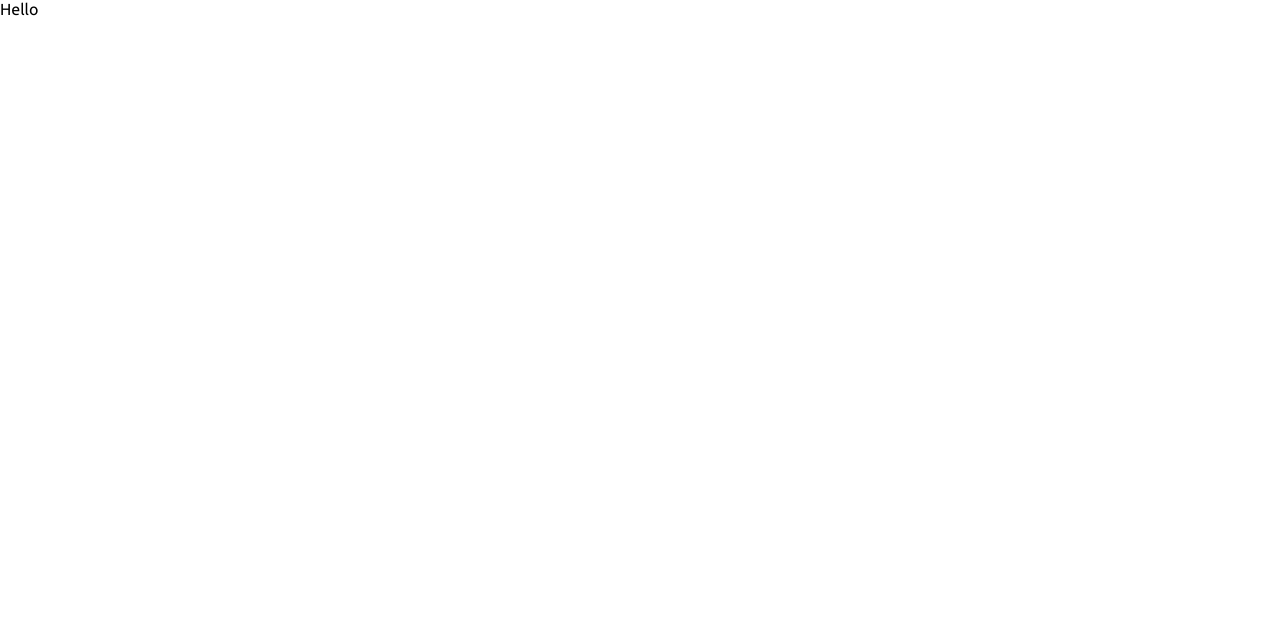
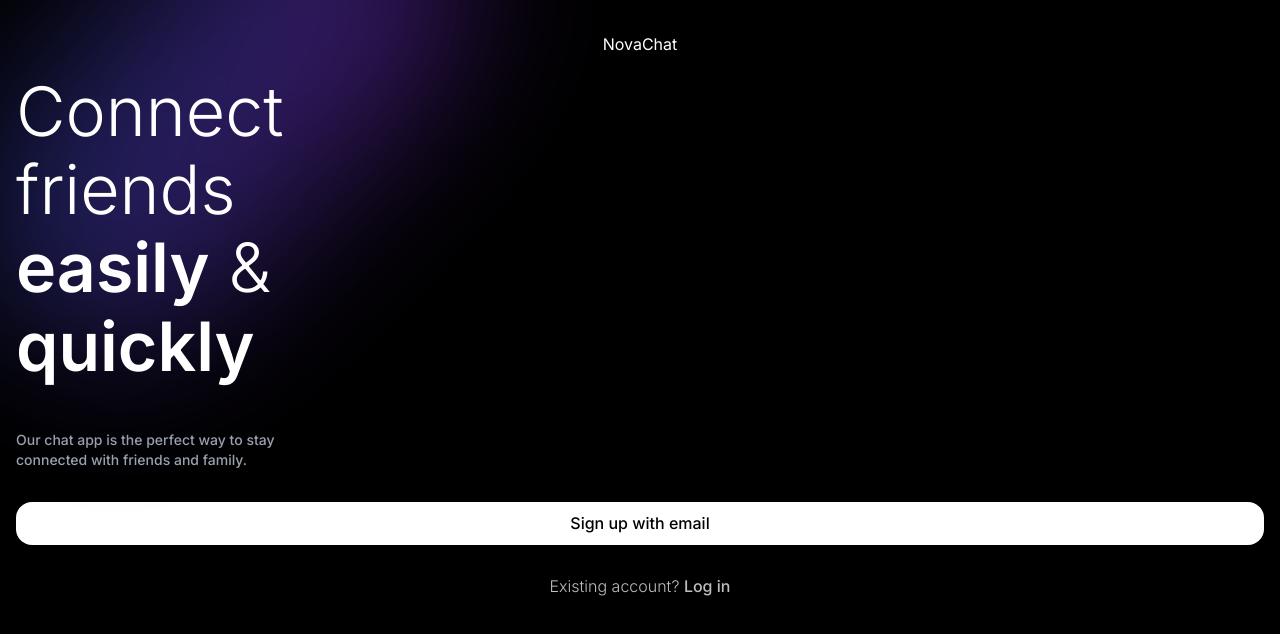
Before and after one commit to patrick-ddeus/novachat-frontend, a Next.js app: page / in a window 1280 px wide. Shown: the top 634 px of the page. Built offline with nearby package versions, Linux system fonts and the light colour scheme.

Commit message:
feat: finish main page design

```diff
--- a/app/components/Button/index.tsx
+++ b/app/components/Button/index.tsx
@@ -1,12 +1,24 @@
+"use client"
 import React from 'react';
 
 interface IButtonProps {
   label: string;
+  onClick?: () => void;
+  isLight?: boolean;
 }
 
-const Button: React.FC<IButtonProps> = ({ label }) => {
+const Button: React.FC<IButtonProps> = (props) => {
+  const { label, isLight = false, onClick } = props;
+
   return (
-    <button className="w-full max-[327px] bg-[#24786d] rounded-2xl border-none p-3 text-lime-50">
+    <button
+      onClick={onClick}
+      className={`w-full max-[327px] ${
+        isLight ? 'bg-[#fff]' : 'bg-[#24786d]'
+      }  rounded-2xl border-none p-3  ${
+        isLight ? 'text-black' : 'text-lime-50'
+      } font-medium cursor-pointer`}
+    >
       {label}
     </button>
   );
--- a/app/layout.tsx
+++ b/app/layout.tsx
@@ -16,7 +16,9 @@ export default function RootLayout({
 }) {
   return (
     <html lang="en">
-      <body className={ubuntu.className}>{children}</body>
+      <body className={ubuntu.className} >
+        {children}
+      </body>
     </html>
   );
 }
--- /dev/null
+++ b/app/login/layout.tsx
@@ -0,0 +1,16 @@
+export const metadata = {
+  title: 'Next.js',
+  description: 'Generated by Next.js',
+}
+
+export default function RootLayout({
+  children,
+}: {
+  children: React.ReactNode
+}) {
+  return (
+    <html lang="en">
+      <body>{children}</body>
+    </html>
+  )
+}
--- a/app/login/page.tsx
+++ b/app/login/page.tsx
@@ -1,3 +1,4 @@
+"use client"
 import React from 'react';
 import AuthInput from '../components/AuthInput';
 import Button from '../components/Button';
--- a/app/page.tsx
+++ b/app/page.tsx
@@ -1,5 +1,42 @@
-import Image from 'next/image';
+'use client';
+import { Inter } from 'next/font/google';
+import { useRouter } from 'next/navigation';
+
+import Button from './components/Button';
+import Link from 'next/link';
+const inter = Inter({ subsets: ['latin'] });
 
 export default function Home() {
-  return <div>Hello</div>;
+  const router = useRouter();
+
+  return (
+    <div
+      className={`bg-black min-h-screen relative p-4 overflow-hidden ${inter.className}`}
+    >
+      <p className="text-white text-base text-center block my-4">NovaChat</p>
+      <div className="absolute rounded-full left-[-70px] top-[-40px] w-[580px] h-[280px] rotate-[134deg] opacity-60 bg-gradient-to-br from-purple-800 to-blue-900 filter blur-[74px] z-[1]"></div>
+      <h1 className="text-[68px] relative font-light text-white -mt-0 z-[2]">
+        Connect <br /> friends <br />{' '}
+        <span className="font-semibold">easily</span> &<br />
+        <span className="font-semibold">quickly</span>
+      </h1>
+      <p className="text-gray-400 w-72 font-medium text-sm">
+        Our chat app is the perfect way to stay connected with friends and
+        family.
+      </p>
+      <div className="my-8">
+        <Button
+          label="Sign up with email"
+          isLight={true}
+          onClick={() => router.push('/login')}
+        />
+      </div>
+      <Link
+        href="/login"
+        className="text-[#bebebe] text-center block font-light"
+      >
+        Existing account? <span className="font-medium">Log in</span>
+      </Link>
+    </div>
+  );
 }
```
